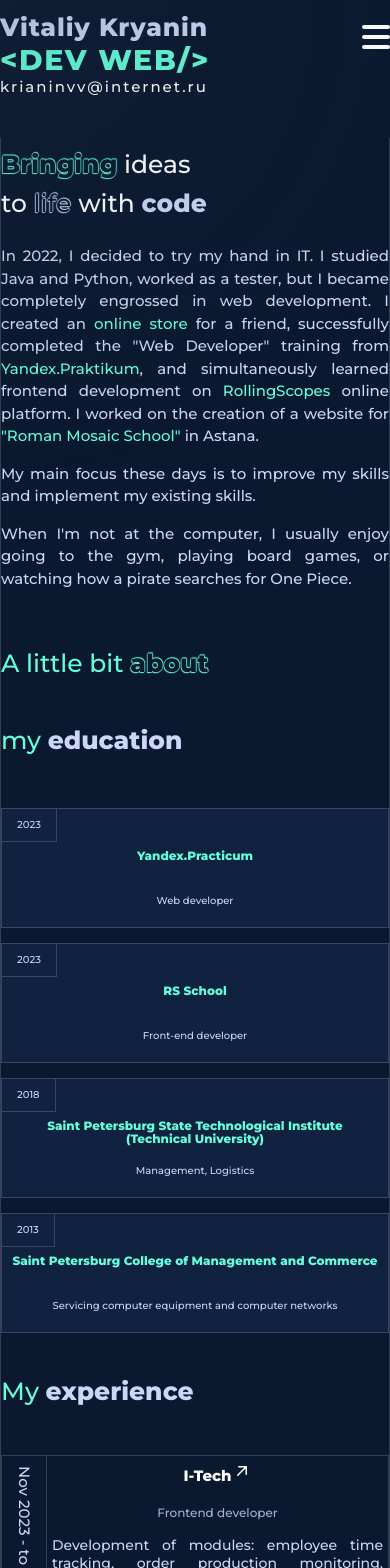
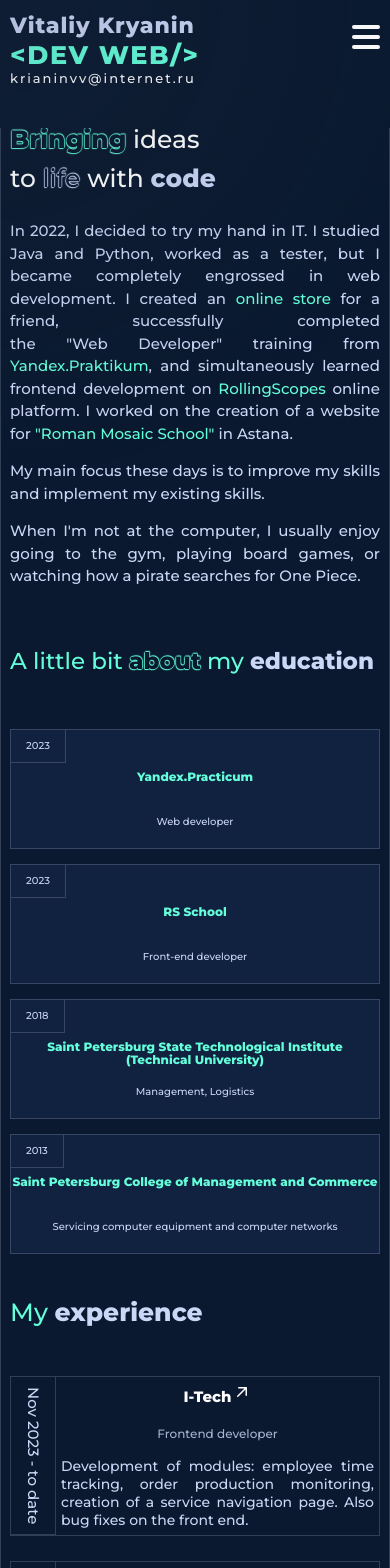
Before and after one commit to VKryanin/vk-port, a React (Create React App) app: page / in a window 390 px wide. Shown: the top 1568 px of the page. Built offline with nearby package versions, Linux system fonts and the light colour scheme.

Commit message:
fix bugs

```diff
--- a/src/components/About/About.module.scss
+++ b/src/components/About/About.module.scss
@@ -119,4 +119,11 @@
             max-width: 2280px;
         }
     }
+
+    @media screen and (max-width:390px) {
+        & {
+            max-width: 370px;
+            margin: 0 auto;
+        }
+    }
 }
--- a/src/components/Education/Education.module.scss
+++ b/src/components/Education/Education.module.scss
@@ -79,6 +79,19 @@
         }
     }
 
+    @media screen and (max-width:390px) {
+        & {
+            max-width: 370px;
+            margin: 15px auto 0;
+            width: 100%;
+            padding: 0;
+        }
+
+        &Title {
+            font-size: 23px;
+        }
+    }
+
     @media screen and (min-width:1920px) {
         & {
             max-width: 1580px;
--- a/src/components/Experience/Experience.module.scss
+++ b/src/components/Experience/Experience.module.scss
@@ -222,4 +222,11 @@
             max-width: 2280px;
         }
     }
+
+    @media screen and (max-width:390px) {
+        & {
+            max-width: 370px;
+            margin: 0 auto;
+        }
+    }
 }
--- a/src/components/Footer/Footer.module.scss
+++ b/src/components/Footer/Footer.module.scss
@@ -78,6 +78,17 @@
     }
   }
 
+  @media screen and (max-width:390px) {
+    & {
+        max-width: 370px;
+        margin: 25px auto 0;
+    }
+
+    &Copy {
+      font-size: 8px;
+    }
+}
+
   @media screen and (min-width:1920px) {
     & {
       max-width: 1580px;
--- a/src/components/Header/Header.module.scss
+++ b/src/components/Header/Header.module.scss
@@ -54,6 +54,13 @@
         }
     }
 
+    @media screen and (max-width:390px) {
+        & {
+            max-width: 370px;
+            margin: 0 auto ;
+        }
+    }
+
     @media screen and (min-width:3420px) {
         & {
             max-width: 750px;
--- a/src/components/Logo/Logo.module.scss
+++ b/src/components/Logo/Logo.module.scss
@@ -137,4 +137,26 @@
         }
     }
 
+    @media screen and (max-width:390px) {
+        & {
+            max-width: 200px;
+        }
+
+        &Name {
+            font-size: 22px;
+        }
+
+        &Title {
+            font-size: 25.5px;
+        }
+
+        &Text {
+            font-size: 20px;
+        }
+
+        &Email {
+            font-size: 13px;
+        }
+    }
+
 }
--- a/src/components/Projects/Projects.module.scss
+++ b/src/components/Projects/Projects.module.scss
@@ -224,6 +224,22 @@
 
   }
 
+  @media screen and (max-width:390px) {
+    & {
+        max-width: 370px;
+        margin: 0 auto ;
+    }
+
+    &Container li {
+      max-width: 100px;
+      margin-right: 10px;
+    }
+
+    &Container li:last-of-type {
+      margin-right: 0px;
+    }
+}
+
   @media screen and (min-width:1920px) {
     & {
       max-width: 1580px;
```
